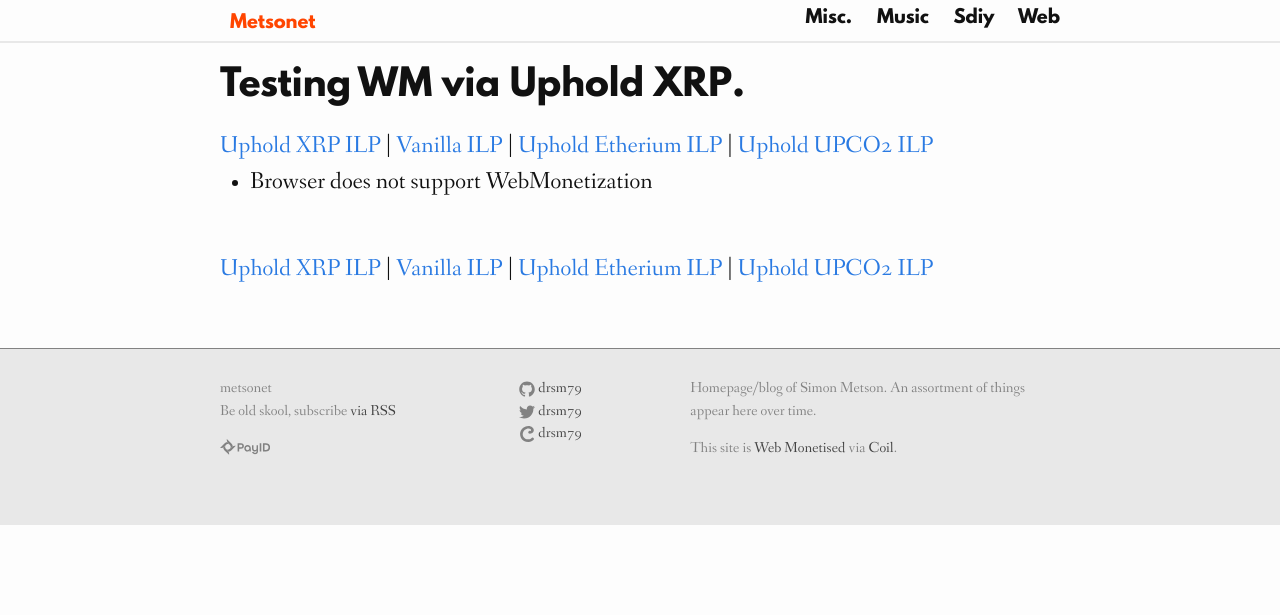
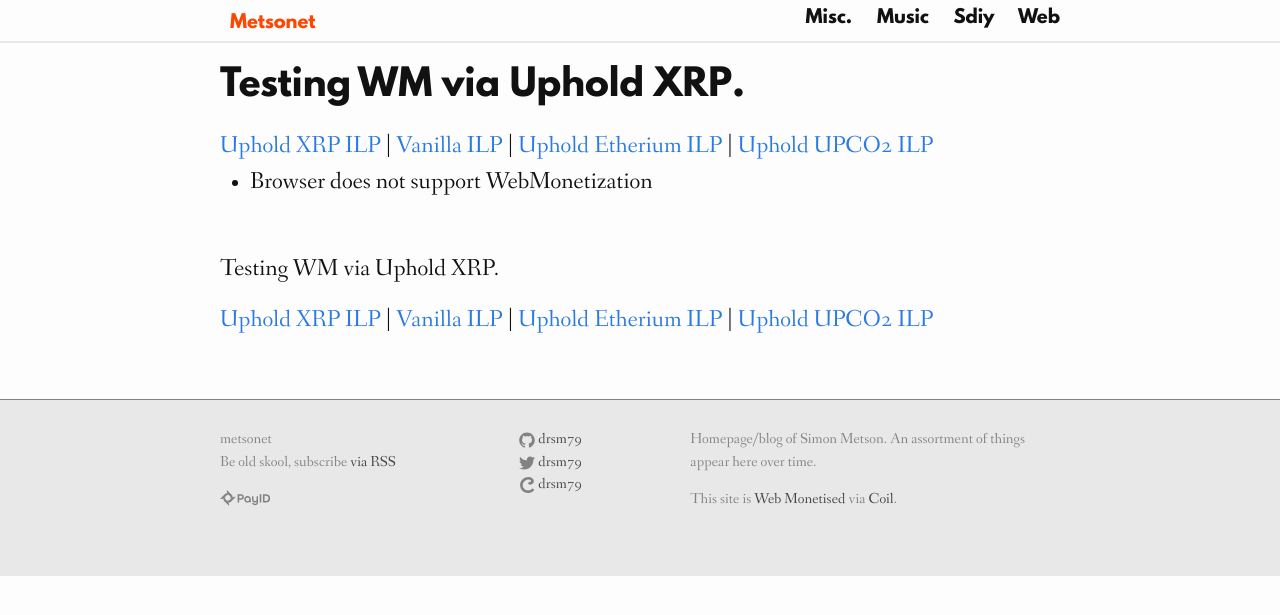
Before and after one commit to drsm79/drsm79.github.com, a Jekyll site: the page built from wm-test.html, in a window 1280 px wide. Shown: the top 615 px of the page. Built offline with Jekyll 4.4.1, drawn with Linux system fonts in a browser that asks for light colours; comment, search, counter and statistics services are not loaded.

Commit message:
Update wm_test.html

```diff
--- a/_layouts/wm_test.html
+++ b/_layouts/wm_test.html
@@ -11,6 +11,7 @@
 <br />
 <ul id="info"></ul>
 <br />
+<p>Testing WM via {{page.via}}.</p>
 <a href="wm-test.html" data-senna-off="true">Uphold XRP ILP</a> |
 <a href="vanilla-test.html" data-senna-off="true">Vanilla ILP</a> |
 <a href="eth-test.html" data-senna-off="true">Uphold Etherium ILP</a> |
```
